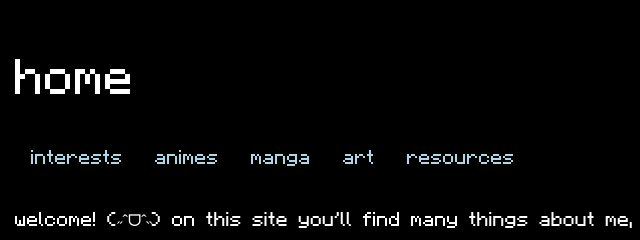
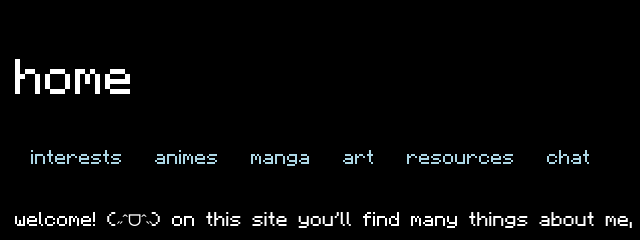
Before and after one commit to arormie/asdf, a plain HTML site: page index.html in a window 1280 px wide. Shown: the part 2320-2560 px from the top of the page, 0-640 px from the left. Drawn offline with nearby package versions, Linux system fonts and the light colour scheme; grey boxes are pictures that could not be loaded; a script that the page names is missing.

Commit message:
Update index.html

```diff
--- a/index.html
+++ b/index.html
@@ -33,6 +33,7 @@
 		    <li><a class="active" href="manga.html">manga</a></li>
 		    <li><a class="active" href="art.html">art</a></li>
 		    <li><a class="active" href="resources.html">resources</a></li>
+		    <li><a class="active" href="chat.html">chat</a></li>
 	    </ul>
 		<br>
             <p>welcome! (˶ˆᗜˆ˵) on this site you'll find many things about me, so feel free to explore~</p>
```
